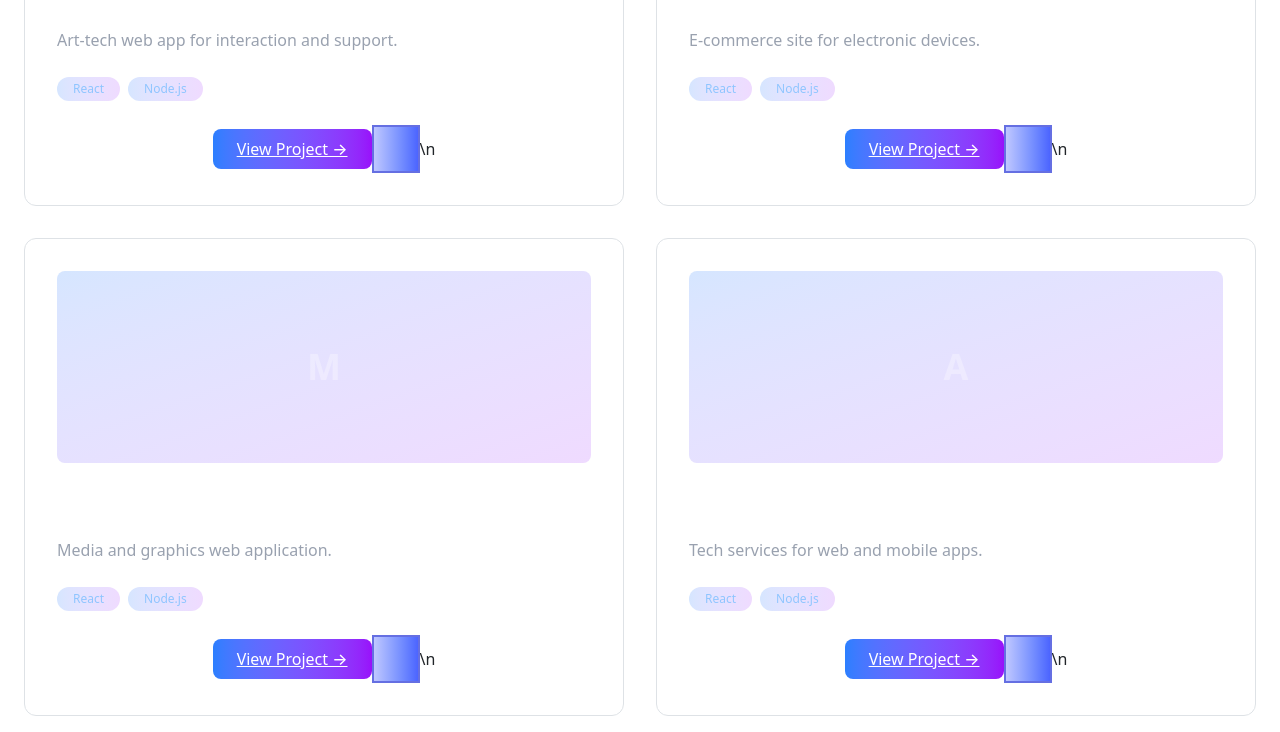
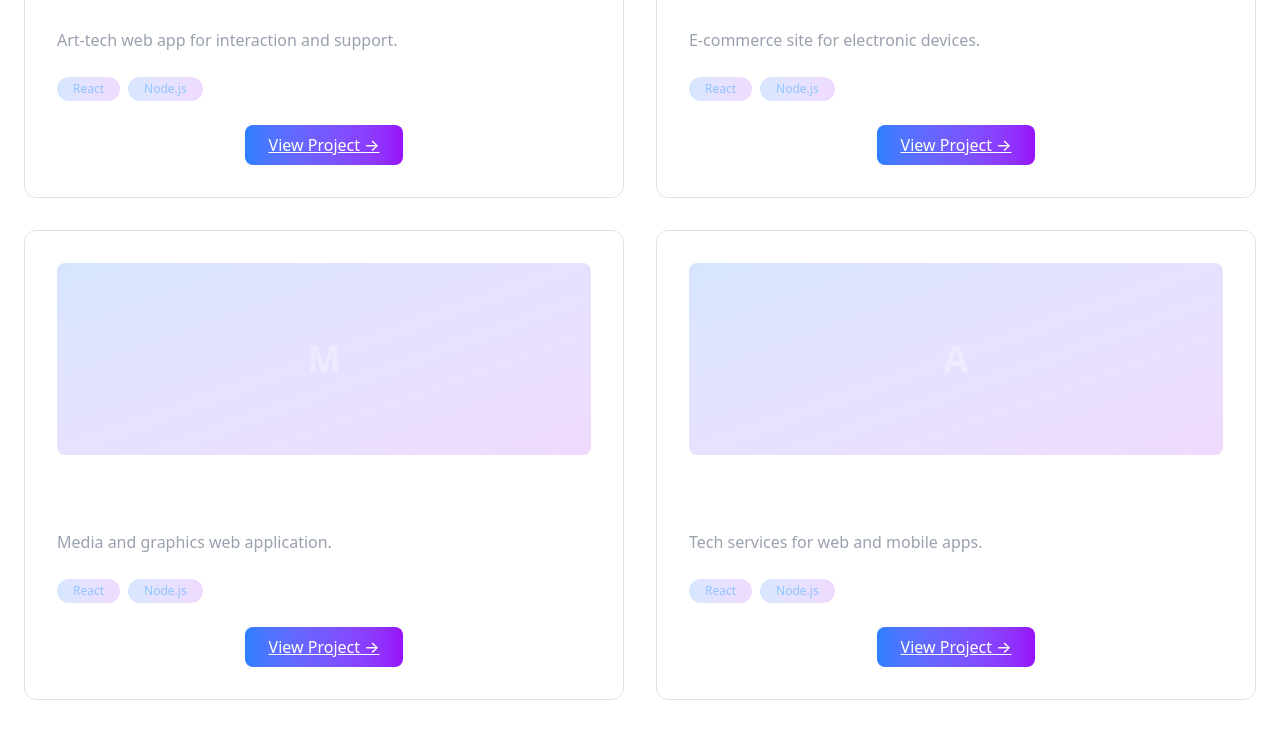
Before and after one commit to benrich09/portfolio, a React (Vite) app: page / in a window 1280 px wide. Shown: the part 2280-3012 px from the top of the page. Built offline with nearby package versions, Linux system fonts and the light colour scheme; the HTML template or start-up script is replaced by a standard one.

Commit message:
button fixed

```diff
--- a/src/App.jsx
+++ b/src/App.jsx
@@ -681,19 +681,6 @@ function App() {
                                         </motion.a>
 
 
-
-                                         <button className='group relative inline-flex h-12 w-12 items-center
-                                         justify-center overflow-hidden rounded-full bg-gradient-to-r dark:from-[#070e41]
-                                         dark:to-[#263381] from-[#c0c7ff] to-[#4c64ff]  font-medium text-neutral-200 border-2
-                                         border-[#656fe2] transition-all duration-300 hover:w-32'>\n
-                                         <div className='inline-flex whitespace-nowrap opacity-0 transition-all duration-200
-                                         group-hover:-translate-x-3 group-hover:opacity-100'>\n
-                                          Visit\n
-                                           </div>\n
-                                        </button>\n
-
-
-
                                     </div>
                                 </div>
                             </motion.div>
```
